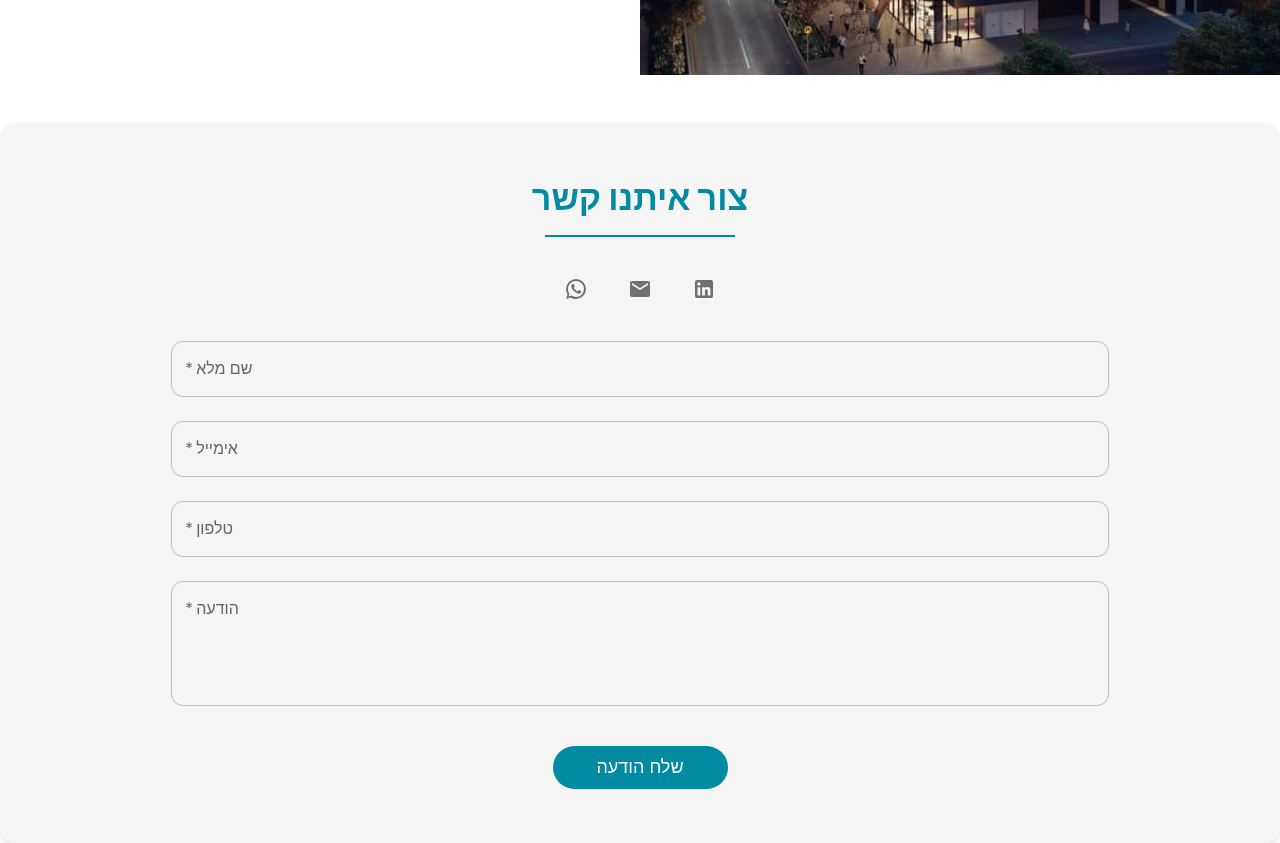
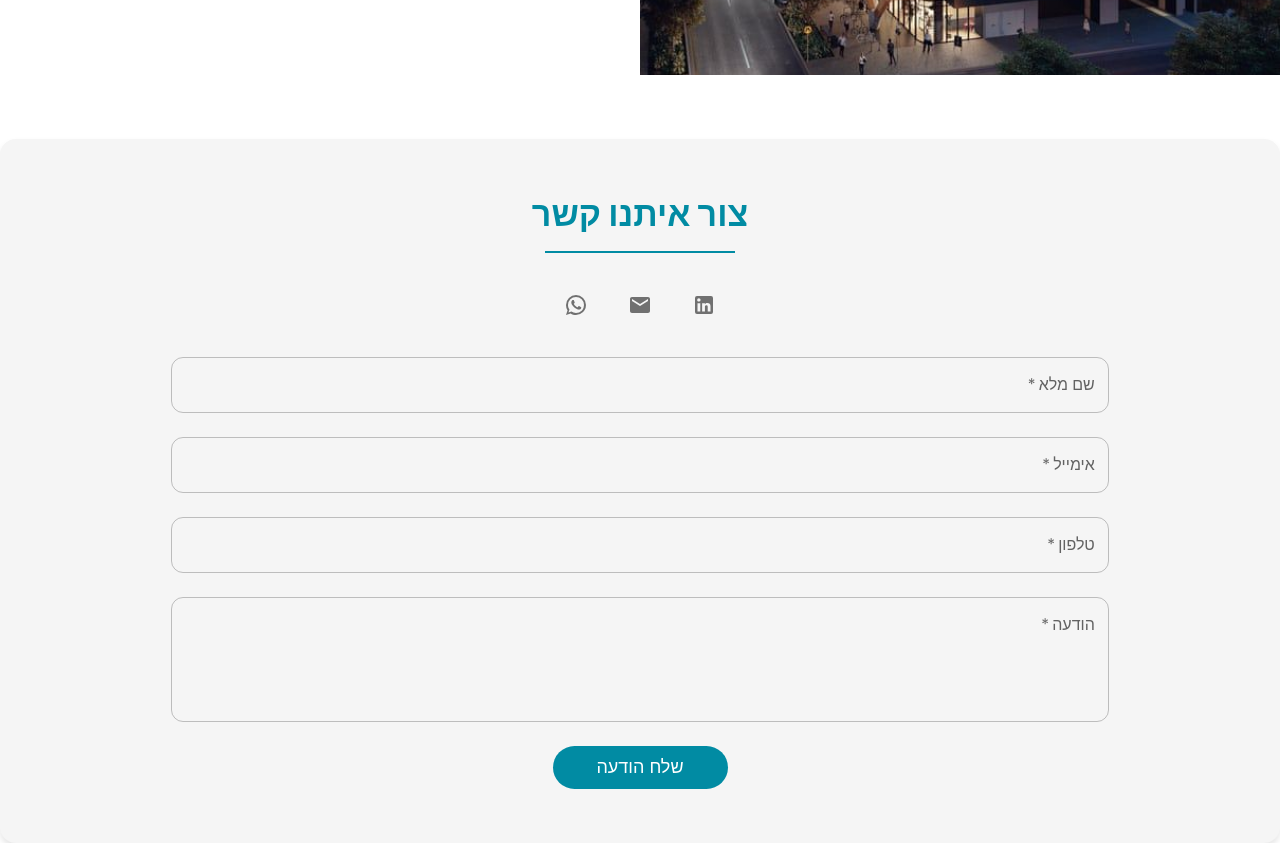
Before and after one commit to edengolan1/Project, a React (Create React App) app: page / in a window 1280 px wide. Shown: the part 2740-3583 px from the top of the page. Built offline with nearby package versions, Linux system fonts and the light colour scheme.

Commit message:
fix fields

```diff
--- a/src/components/Contact.js
+++ b/src/components/Contact.js
@@ -55,9 +55,9 @@ const Contact = () => {
       case "fullName":
         return VALIDATION.fullName.test(value) ? "" : "שם מלא לא תקין";
       case "message":
-        return value.trim().length >= 2
+        return value.trim().length >= 10
           ? ""
-          : "הודעה חייבת להכיל לפחות 2 תווים";
+          : "הודעה חייבת להכיל לפחות 10 תווים";
       default:
         return "";
     }
@@ -136,11 +136,32 @@ const Contact = () => {
     setNotification((prev) => ({ ...prev, open: false }));
   };
 
+  const textFieldStyle = {
+    "& .MuiOutlinedInput-root": {
+      borderRadius: "12px",
+    },
+    width: "80%",
+    "& .MuiInputLabel-root": {
+      right: "1.75rem",
+      left: "auto",
+      transformOrigin: "right",
+      fontSize: "1rem",
+    },
+    "& .MuiInputLabel-shrink": {
+      transform: "translate(0, -1.5px) scale(0.75)",
+      right: "1.75rem",
+    },
+    "& .MuiOutlinedInput-notchedOutline": {
+      textAlign: "right",
+      paddingRight: "22px",
+    },
+  };
+
   return (
     <Box position="relative" ref={formRef}>
       <Box
         sx={{
-          mt: 6,
+          mt: 8,
           backgroundColor: "whitesmoke",
           padding: { xs: "20px", sm: "40px", md: "54px" },
           borderRadius: "16px",
@@ -155,6 +176,7 @@ const Contact = () => {
         >
           צור איתנו קשר
         </Typography>
+
         <Box
           sx={{
             borderBottom: "2px solid #018ba3",
@@ -199,6 +221,7 @@ const Contact = () => {
             </IconButton>
           ))}
         </Box>
+
         <form onSubmit={handleSubmit}>
           <Grid container spacing={3}>
             {[
@@ -222,21 +245,21 @@ const Contact = () => {
                     required
                     dir="rtl"
                     variant="outlined"
-                    sx={{
-                      "& .MuiOutlinedInput-root": {
-                        borderRadius: "12px",
-                      },
-                      width: "80%",
-                    }}
+                    sx={textFieldStyle}
                     InputProps={{
                       style: { textAlign: "right" },
+                    }}
+                    FormHelperTextProps={{
+                      style: { textAlign: "right" },
+                      dir: "rtl",
                     }}
                   />
                 </Box>
               </Grid>
             ))}
+
             <Grid item xs={12}>
-              <Box sx={{ display: "flex", justifyContent: "center", mt: 2 }}>
+              <Box sx={{ display: "flex", justifyContent: "center" }}>
                 <CustomButton
                   text={loading ? "...שולח" : "שלח הודעה"}
                   type="submit"
@@ -247,6 +270,7 @@ const Contact = () => {
             </Grid>
           </Grid>
         </form>
+
         <Snackbar
           open={notification.open}
           autoHideDuration={6000}
```
